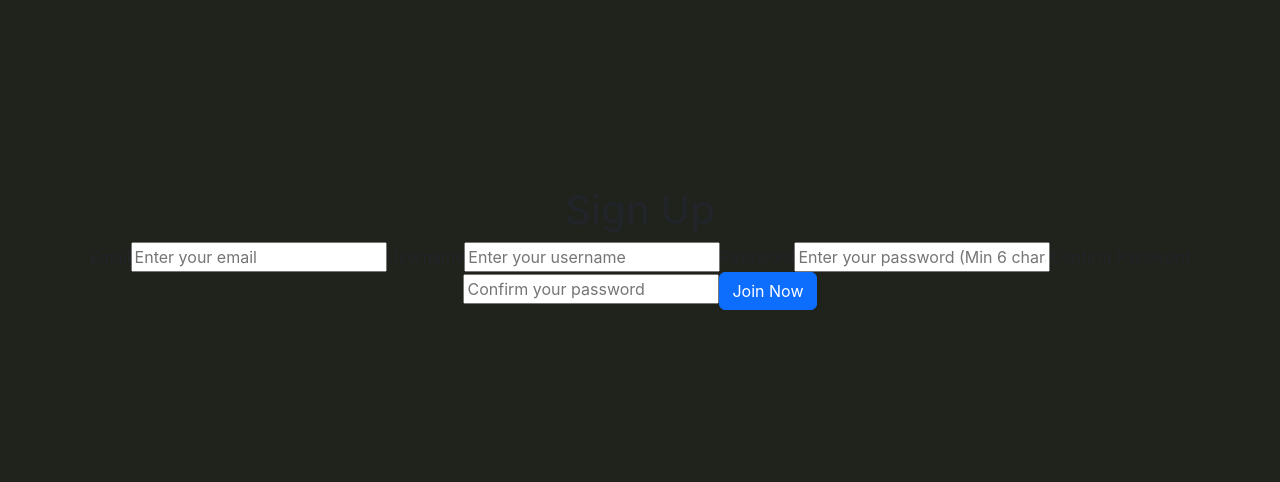
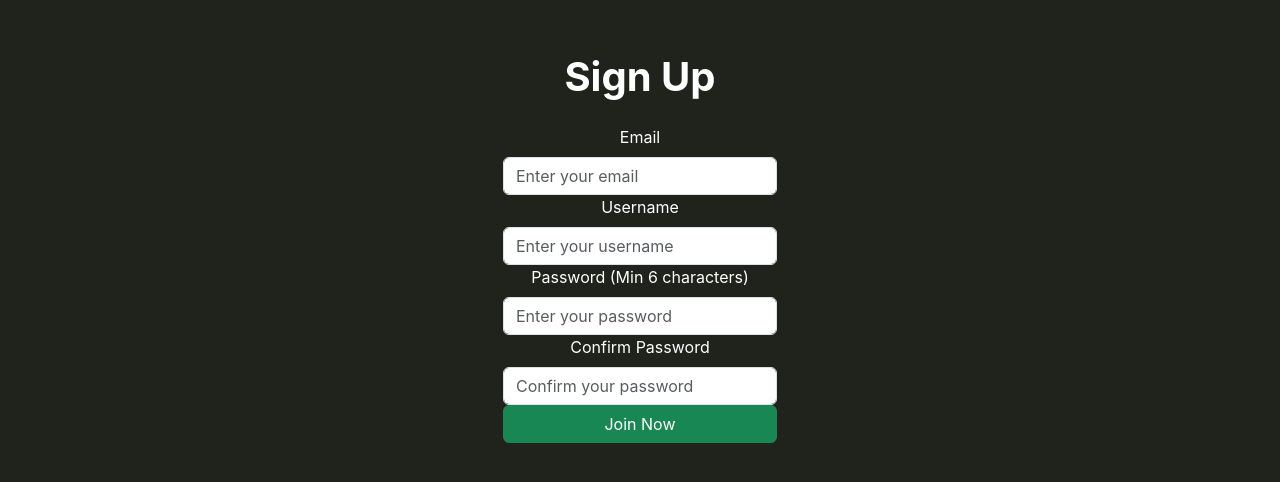
Before and after one commit to NowahS/ReHarvestApp, a React (Vite) app in the folder ReHarvest/: page /signup in a window 1280 px wide. Shown: the part 152-634 px from the top of the page. Built offline with nearby package versions, Linux system fonts and the light colour scheme; no server answers.

Commit message:
Adjusted Sign up UI

```diff
--- a/ReHarvest/src/pages/Home.jsx
+++ b/ReHarvest/src/pages/Home.jsx
@@ -1,10 +1,10 @@
-import React from "react"
+import React, {useState} from "react"
 import Nav from "react-bootstrap/Nav"
 import {Form, FormControl, Button} from "react-bootstrap"
 
 function Home(){
 
-    const[query, setQuery] = userState(' ')
+    const[query, setQuery] = useState(' ')
     const handleSearch = () => {
         console.log('Searching for:', query)
     }
--- a/ReHarvest/src/pages/Login.jsx
+++ b/ReHarvest/src/pages/Login.jsx
@@ -29,12 +29,12 @@ function Login(){
                 <div style={{width: "100%", maxwidth: "4000px"}}>
                     <h1 className= "text-center mb-4 fw-bold text-white">Login</h1>
                         <Form.Group className="mb-3" controlId="formGroupEmail">
-                            <Form.Label>Email</Form.Label>
+                            <Form.Label style={{ color: 'white' }}>Email</Form.Label>
                             <Form.Control type="email" placeholder="Enter email" value = {email} onChange={(e) => setEmail(e.target.value)}/>
                          </Form.Group>
 
                         <Form.Group className="mb-4" controlId="formGroupPassword">
-                            <Form.Label>Password</Form.Label>
+                            <Form.Label style={{ color: 'white' }}>Password</Form.Label>
                         <Form.Control type="password" placeholder="Enter password" value = {password} onChange={(e) => setPassword(e.target.value)}/>
                         </Form.Group>
                 </div>
--- a/ReHarvest/src/signup/SignUp.jsx
+++ b/ReHarvest/src/signup/SignUp.jsx
@@ -1,6 +1,6 @@
 import React, {useState} from 'react'
 import {signUp} from '../firebaseAuth'
-import {Button} from 'react-bootstrap'
+import {Button, Container, Form} from 'react-bootstrap'
 import { useNavigate } from 'react-router-dom';
 let SignUp = () => {
     const navigate = useNavigate()
@@ -20,7 +20,7 @@ let SignUp = () => {
         try{
             await signUp(username, email, password)
             alert("Successfully signed up")
-            navigate('/')
+            navigate('/home')
 
         }
         catch (error){
@@ -29,21 +29,45 @@ let SignUp = () => {
     }
     return(
         <>
-        <h1>Sign Up</h1>
-        <form onSubmit={submitSignUp}>
-            <label>Email</label>
-            <input type = "email" value = {email} onChange={(e) => setEmail(e.target.value)} placeholder = "Enter your email"/>
+        <h1 className= "text-center mb-4 fw-bold text-white">Sign Up</h1>
+        <Container>
+        <Form onSubmit={submitSignUp}>
+            <div style={{width: "100%", maxwidth: "4000px"}}>
 
-            <label>Username</label>
-            <input type = "username" value = {username} onChange={(e) => setUsername(e.target.value)} placeholder = "Enter your username"/>
+            <Form.Group>
+            <div>
+            <Form.Label style={{ color: 'white' }}>Email</Form.Label>
+            </div>
+            <Form.Control type = "email" value = {email} onChange={(e) => setEmail(e.target.value)} placeholder = "Enter your email"/>
+            </Form.Group>
 
-            <label>Password</label>
-            <input type = "password" value = {password} onChange={(e) => setPassword(e.target.value)} placeholder = "Enter your password (Min 6 characters)"/>
+            <Form.Group>
+            <div>
+            <Form.Label style={{ color: 'white' }}>Username</Form.Label>
+            </div>
+            <Form.Control type = "username" value = {username} onChange={(e) => setUsername(e.target.value)} placeholder = "Enter your username"/>
+            </Form.Group>
 
-            <label>Confirm Password</label>
-            <input type = "password" value ={confirmPassword} onChange={(e) => setConfirmPassword(e.target.value)} placeholder = "Confirm your password"/>
-            <Button type = "submit">Join Now</Button>
-        </form>
+            <Form.Group>
+            <div>
+            <Form.Label style={{ color: 'white' }}>Password (Min 6 characters)</Form.Label>
+            </div>
+            <Form.Control type = "password" value = {password} onChange={(e) => setPassword(e.target.value)} placeholder = "Enter your password"/>
+            </Form.Group>
+
+            <Form.Group>
+            <div>
+            <Form.Label style={{ color: 'white' }}>Confirm Password</Form.Label>
+            </div>
+            <Form.Control type = "password" value ={confirmPassword} onChange={(e) => setConfirmPassword(e.target.value)} placeholder = "Confirm your password"/>
+            </Form.Group>
+
+            <div className="d-grid">
+            <Button variant= "success" type = "submit">Join Now</Button>
+            </div>
+            </div>
+        </Form>
+        </Container>
         </>
     )
 }
```
